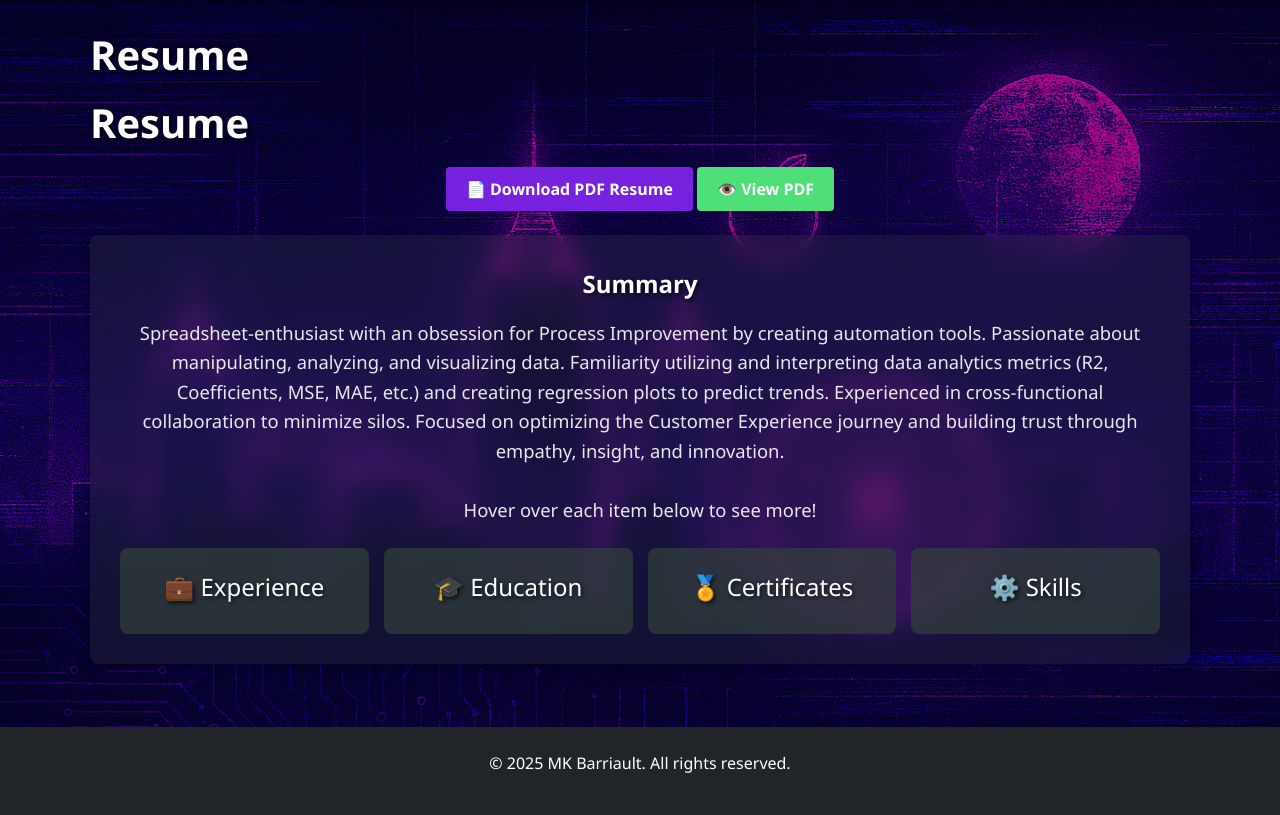
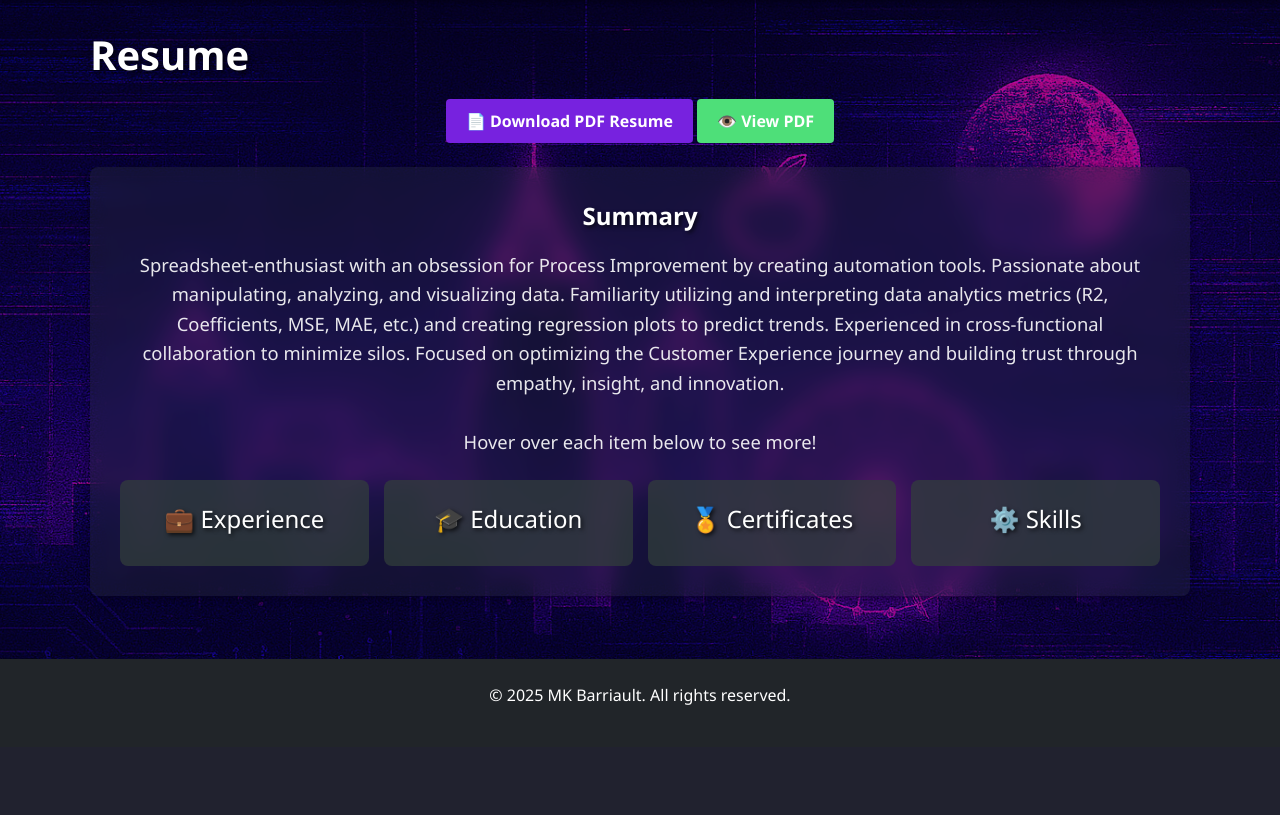
Before and after one commit to mkb0020/PortfolioSite, a Flask app: page /resume in a window 1280 px wide. Shown: the part 56-871 px from the top of the page. After the commit the page ends 761 px from the top, so only its background shows below. Run offline with Flask 3, Linux system fonts and the light colour scheme; some libraries are stand-ins or nearby versions.

Commit message:
trying to remove double resume text

```diff
--- a/templates/resume.html
+++ b/templates/resume.html
@@ -3,7 +3,6 @@
 {% block content %}
 <h1>Resume</h1>
 
-<h1>Resume</h1>
 <div class="text-center mb-4">
     <a href="C:\Users\mkb00\PROJECTS\GitRepos\PortfolioSite\static\resume\ResumeDownload.pdf"" download="MK_Barriault_Resume.pdf" class="btn btn-primary">
         📄 Download PDF Resume
```
